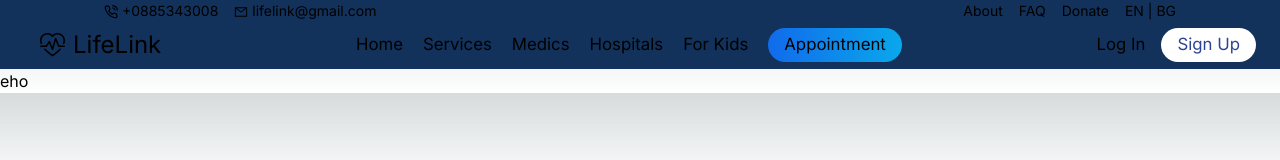
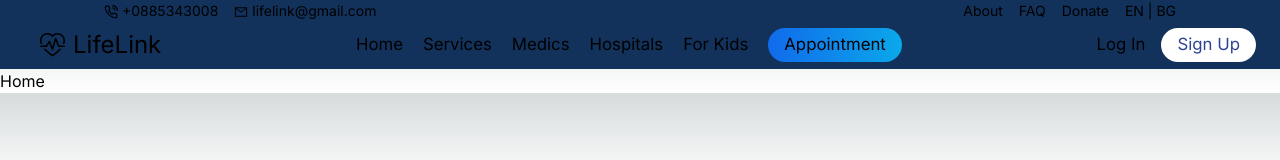
Before and after one commit to Shredrox/LifeLink, a Next.js app in the folder LifeLinkUI/lifelink-ui/: page / in a window 1280 px wide. Shown: the top 160 px of the page. Built offline with nearby package versions, Linux system fonts and the light colour scheme.

Commit message:
Created home page

```diff
--- a/LifeLinkUI/lifelink-ui/app/page.jsx
+++ b/LifeLinkUI/lifelink-ui/app/page.js
@@ -3,7 +3,7 @@ import React from 'react'
 const page = () => {
   return (
     <main>
-      eho
+      Home
     </main>
   )
 }
```
